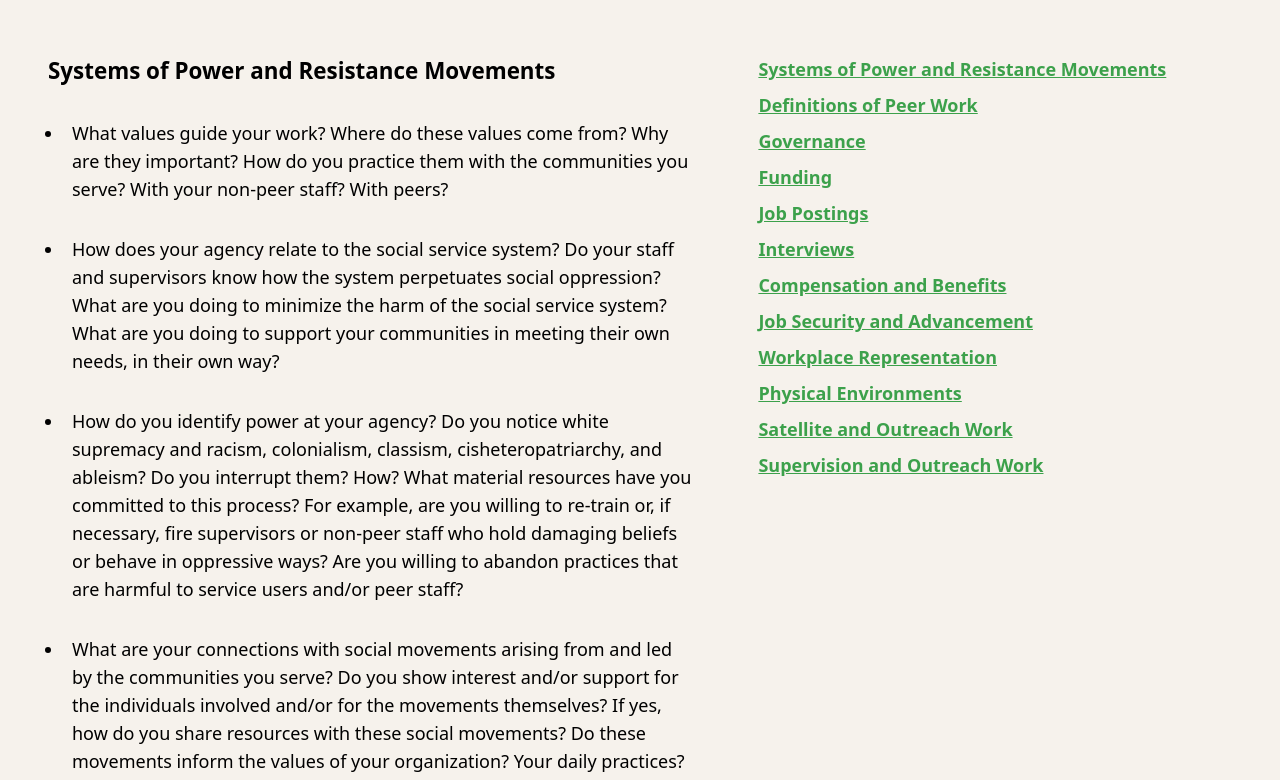
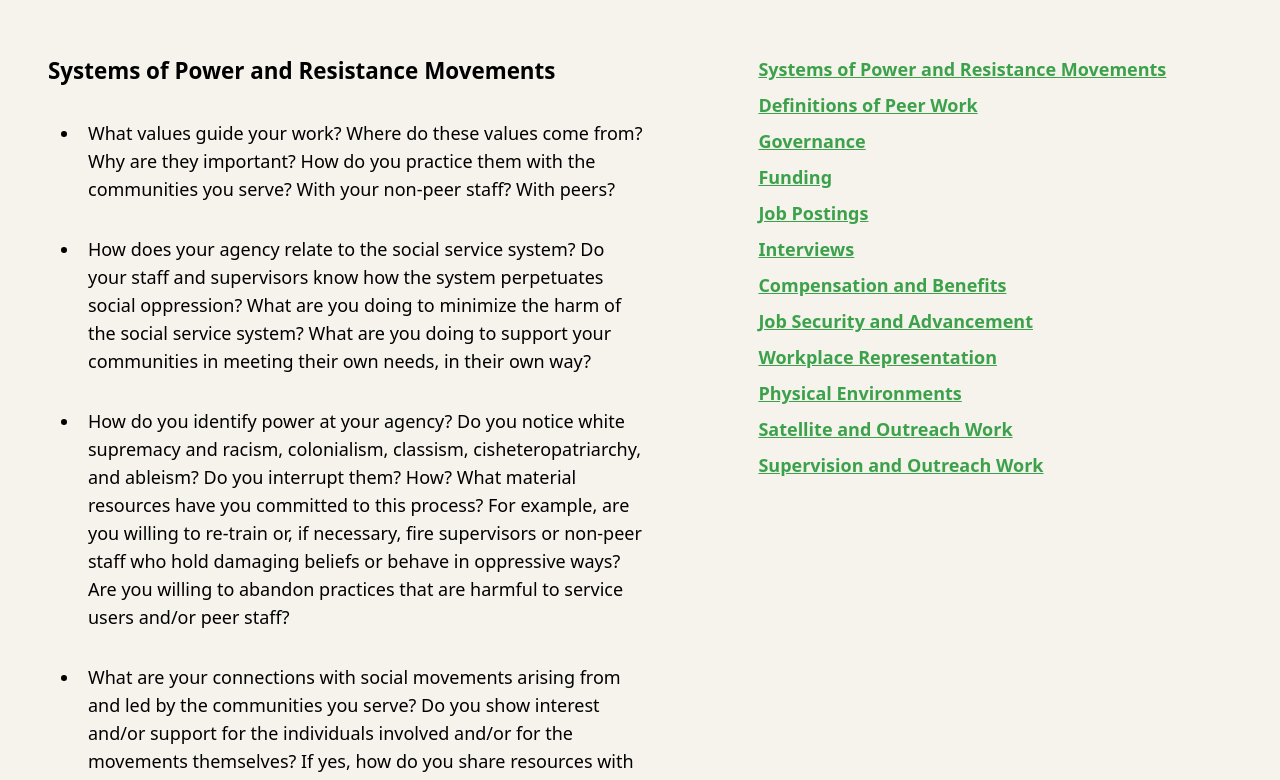
Before and after one commit to GammaSpace/spw-site, a SvelteKit app: page /questions-for-agencies in a window 1280 px wide. Shown: the part 571-1351 px from the top of the page. Built offline with nearby package versions, Linux system fonts and the light colour scheme.

Commit message:
fatter borders, more margin on ul elements

```diff
--- a/src/app.css
+++ b/src/app.css
@@ -23,11 +23,11 @@ a {
 }
 
 ul {
-  @apply mb-8;
+  @apply ml-8 md:pr-12 mb-8;
 }
 
 ul li {
-  @apply list-disc list-inside mb-2 text-lg;
+  @apply list-disc list-outside mb-2 text-lg;
 }
 
 .quote, .big-quote {
@@ -47,7 +47,7 @@ ul li {
 }
 
 .agency-questions ul {
-  @apply ml-4;
+  @apply ml-8 md:pr-12;
 }
 
 .agency-questions ul li {
--- a/src/routes/+page.svelte
+++ b/src/routes/+page.svelte
@@ -30,7 +30,7 @@
 </div>
 <div class="my-8 flex flex-wrap pt-4">
   <h2>Treaty Responsibilities</h2>
-  <div class="w-full border-4 border-mazeGreen rounded-md px-4 pt-4">
+  <div class="w-full border-8 border-mazeGreen rounded-md px-4 pt-4">
     <SvelteMarkdown source={land}/>
   </div>
 </div>
--- a/src/routes/report/+page.svelte
+++ b/src/routes/report/+page.svelte
@@ -28,7 +28,7 @@
   </div>
 </div>
 <div class="my-8 flex flex-wrap pt-4">
-  <div class="w-full mx-auto border-4 border-mazeGreen rounded-md px-4 pt-4">
+  <div class="w-full mx-auto border-8 border-mazeGreen rounded-md px-4 pt-4">
     <SvelteMarkdown source={findings}/>
   </div>
 </div>
```
